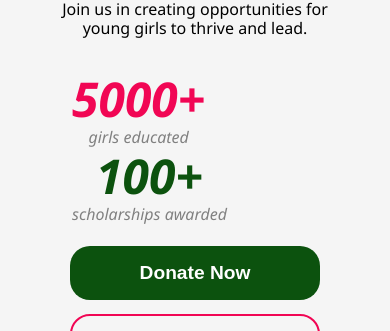
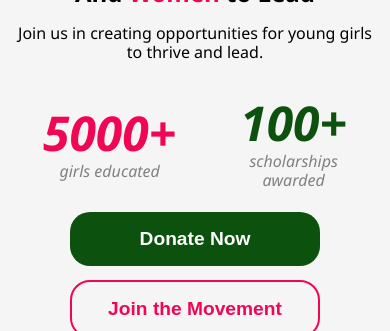
Before and after one commit to Techift/Girls-In-Power, a React (Vite) app in the folder Girlsinpower/: page / in a window 390 px wide. Shown: the part 513-844 px from the top of the page. Built offline with nearby package versions, Linux system fonts and the light colour scheme.

Commit message:
made lil changes

```diff
--- a/Girlsinpower/src/App.css
+++ b/Girlsinpower/src/App.css
@@ -61,7 +61,7 @@ html {
 
 .cta-buttons {
   display: flex;
-  justify-content: space-between;
+  /* justify-content; */
   gap: 10px;
   flex-wrap: wrap;
   margin-top: 1rem;
@@ -576,7 +576,9 @@ h2 {
 
   .stats {
     padding: 0 2rem;
-    flex-wrap: wrap;
+    display: flex;
+    /* gap:1rem; */
+    /* flex-wrap: wrap; */
   }
 
   .testimonial-card {
@@ -635,6 +637,9 @@ h2 {
   .text_ovr h3 {
     font-size: 1.5rem;
   }
+  .stats{
+    gap:1rem;
+  }
 }
 
 @media (max-width: 375px) {
@@ -663,4 +668,8 @@ h2 {
   .text_ovr {
     padding: 0 0.5rem;
   }
+  .stats{
+    display: flex;
+    flex-wrap: wrap;
+  }
 }
--- a/Girlsinpower/src/Hero.jsx
+++ b/Girlsinpower/src/Hero.jsx
@@ -28,8 +28,9 @@ function Hero() {
             className="stats"
             style={{
               display: "flex",
-              justifyContent:'space-between',
-              // gap: "8rem",
+              justifyContent:'start',
+              alignItems:'center',
+              gap: "4rem",
               marginTop: "2rem",
             }}
           >
@@ -51,9 +52,7 @@ function Hero() {
                 fontStyle: "italic",
               }}
             >
-              {" "}
               <h3 style={{ color: " rgb(12, 82, 14)", fontSize: "3rem" }}>
-                {" "}
                 100+
               </h3>
               <p>scholarships awarded</p>
```
